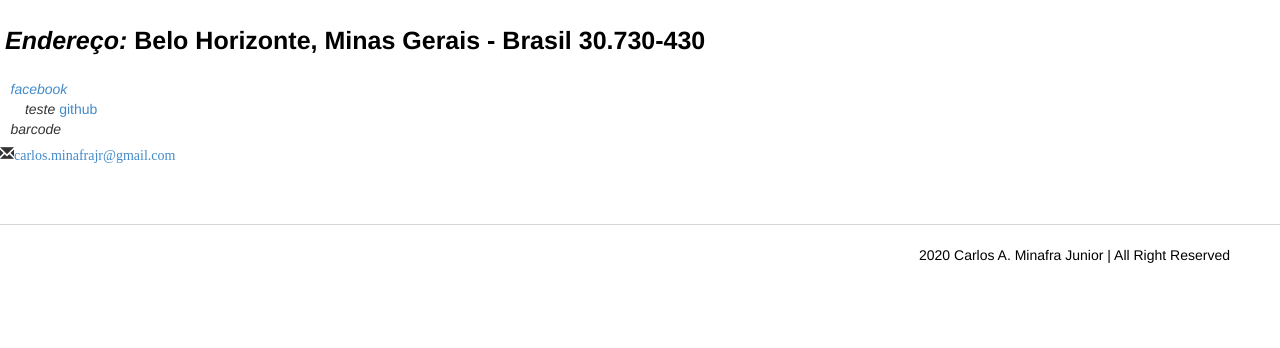
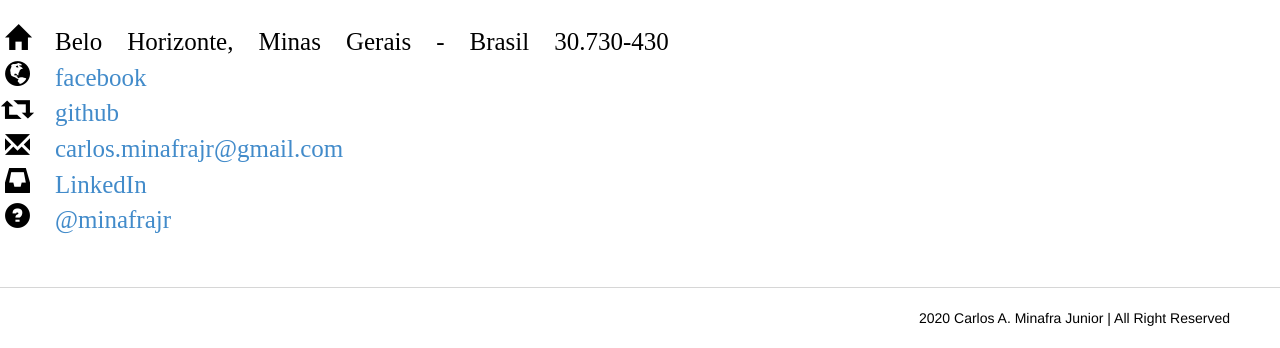
Before and after one commit to minafrajr/minafrajr.github.io, a plain HTML site: page index.html in a window 1280 px wide. Shown: the part 3417-3765 px from the top of the page. Before the commit the page ends 3702 px from the top, so only its background shows below. Drawn offline with Linux system fonts and the light colour scheme.

Commit message:
contatos

```diff
--- a/index.html
+++ b/index.html
@@ -567,28 +567,39 @@
         src="https://www.google.com/maps/embed?pb=!1m14!1m12!1m3!1d120048.47145918415!2d-44.034090378112786!3d-19.90270259698002!2m3!1f0!2f0!3f0!3m2!1i1024!2i768!4f13.1!5e0!3m2!1spt-BR!2sbr!4v1592189745148!5m2!1spt-BR!2sbr"
       ></iframe>
       <div class="add">
-        <i>Endereço: </i> Belo Horizonte, Minas Gerais - Brasil 30.730-430
+        <span class="glyphicon glyphicon-home">
+          Belo Horizonte, Minas Gerais - Brasil 30.730-430
+        </span>
+        <div>
+          <span class="glyphicon glyphicon-globe">
+            <a href="https://www.facebook.com/carlosalberto.minafrajunior"
+              >facebook
+            </a>
+          </span>
+        </div>
+        <div>
+          <span class="glyphicon glyphicon-retweet">
+            <a href="https://github.com/minafrajr"> github</a>
+          </span>
+        </div>
+        <span class="glyphicon glyphicon-envelope">
+          <a href="mailto:carlos.minafrajr@gmail.com">
+            carlos.minafrajr@gmail.com
+          </a>
+        </span>
+        <div>
+          <span class="glyphicon glyphicon-inbox">
+            <a href="https://www.linkedin.com/in/carlosalbertominafrajunior/">
+              LinkedIn
+            </a>
+          </span>
+        </div>
+        <div>
+          <span class="glyphicon glyphicon-question-sign">
+            <a href="https://twitter.com/minafrajr">@minafrajr</a></span
+          >
+        </div>
       </div>
-      <div>
-        <i class="fas glyphicon-file"
-          ><a href="https://www.facebook.com/carlosalberto.minafrajunior"
-            >facebook</a
-          ></i
-        >
-      </div>
-      <div>
-        <i class="glyphicon-facetime-video"></i>
-        <i class="glyphicon-magnet">teste</i>
-        <a href="https://github.com/minafrajr">github</a>
-      </div>
-      <i class="fas glyphicon-barcode">barcode</i>
-      <p>
-        <span class="glyphicon glyphicon-envelope"
-          ><a href="mailto:carlos.minafrajr@gmail.com"
-            >carlos.minafrajr@gmail.com</a
-          ></span
-        >
-      </p>
     </section>
 
     <!--END CONTACT SECTION-->
```
